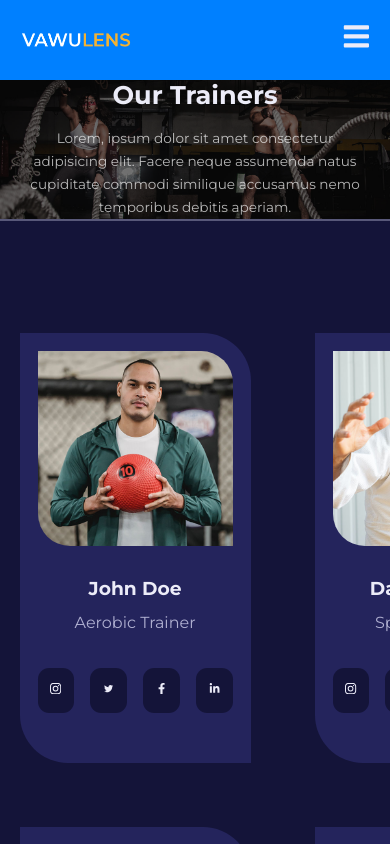
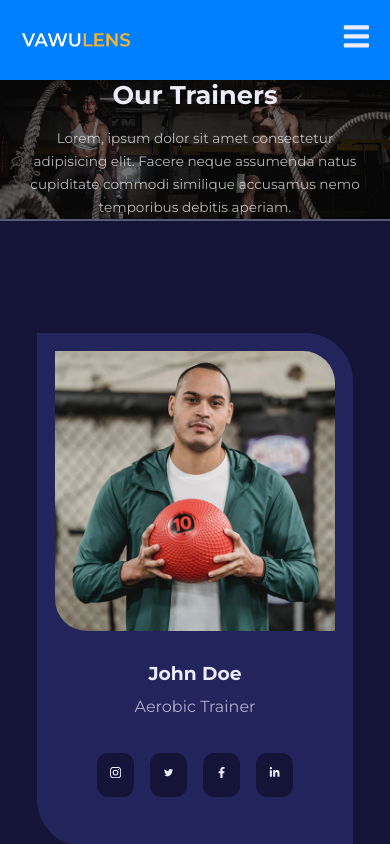
Before and after one commit to kodesand/React-website, a React (Vite) app: page /trainers in a window 390 px wide. Shown: the top 844 px of the page. Built offline with nearby package versions, Linux system fonts and the light colour scheme.

Commit message:
trainers page media queries

```diff
--- a/src/pages/trainers/trainers.css
+++ b/src/pages/trainers/trainers.css
@@ -3,3 +3,22 @@
   grid-template-columns: repeat(3, 1fr);
   gap: 4rem;
 }
+/* media queries (medium screen) */
+@media screen and (max-width: 1024px) {
+  .trainers__container {
+    grid-template-columns: 1fr 1fr;
+    gap: 2.5rem;
+  }
+}
+
+/* media queries (small screen) */
+@media screen and (max-width: 600px) {
+  .trainers__container {
+    grid-template-columns: 1fr;
+    gap: 2rem;
+  }
+  .card.trainer {
+    width: 90%;
+    margin-inline: auto;
+  }
+}
```
